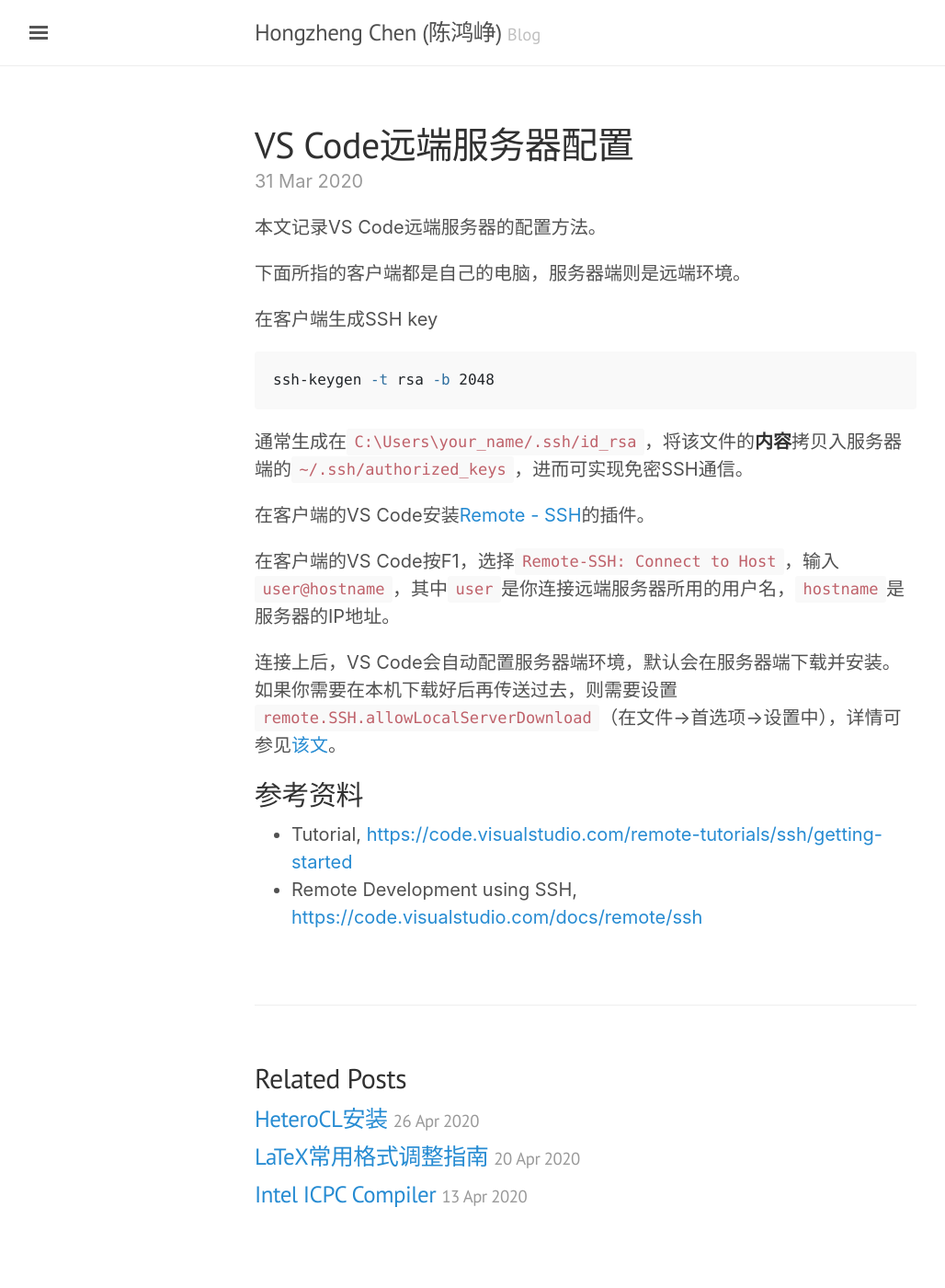
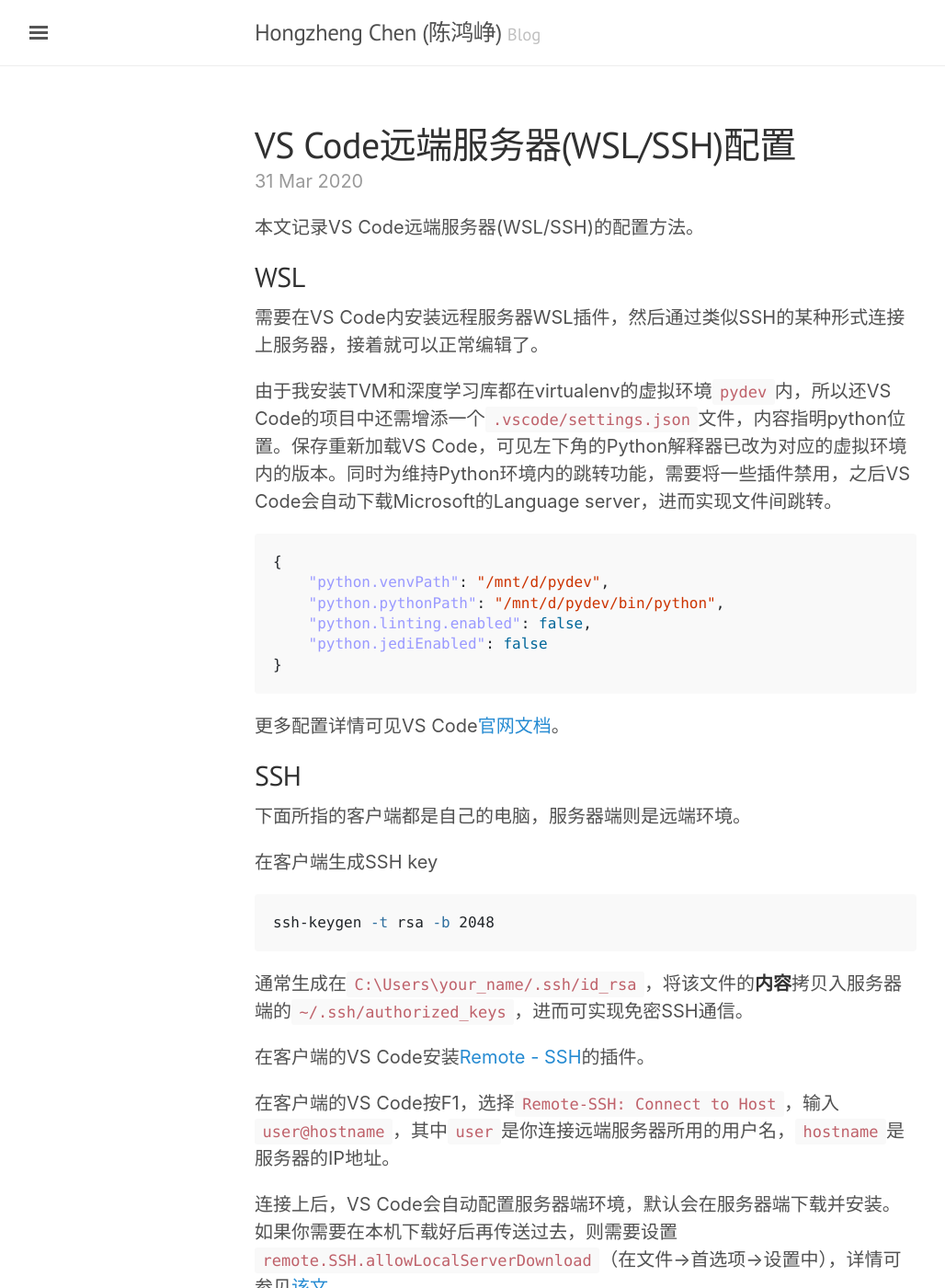
Before and after one commit to Ewenwan/chhzh123.github.io, a Jekyll site: the page built from _posts/2020-03-31-vscode-ssh-server.md, in a window 1280 px wide and 1400 px high. Shown: the whole window at 92% size, without its empty margins (3-1031 px from the left). Built offline with Jekyll 4.4.1, drawn with Linux system fonts in a browser that asks for light colours; nearby versions of some CDN libraries; comment, search, counter and statistics services are not loaded.

Commit message:
[blog] Update VS Code WSL/SSH

````diff
--- a/_posts/2020-03-31-vscode-ssh-server.md
+++ b/_posts/2020-03-31-vscode-ssh-server.md
@@ -1,13 +1,30 @@
 ---
 layout: post
-title: VS Code远端服务器配置
+title: VS Code远端服务器(WSL/SSH)配置
 tag: [tools]
 ---
 
-本文记录VS Code远端服务器的配置方法。
+本文记录VS Code远端服务器(WSL/SSH)的配置方法。
 
 <!--more-->
 
+## WSL
+需要在VS Code内安装远程服务器WSL插件，然后通过类似SSH的某种形式连接上服务器，接着就可以正常编辑了。
+
+由于我安装TVM和深度学习库都在virtualenv的虚拟环境`pydev`内，所以还VS Code的项目中还需增添一个`.vscode/settings.json`文件，内容指明python位置。保存重新加载VS Code，可见左下角的Python解释器已改为对应的虚拟环境内的版本。同时为维持Python环境内的跳转功能，需要将一些插件禁用，之后VS Code会自动下载Microsoft的Language server，进而实现文件间跳转。
+
+```json
+{
+    "python.venvPath": "/mnt/d/pydev",
+    "python.pythonPath": "/mnt/d/pydev/bin/python",
+    "python.linting.enabled": false,
+    "python.jediEnabled": false
+}
+```
+
+更多配置详情可见VS Code[官网文档](https://code.visualstudio.com/docs/python/environments#_where-the-extension-looks-for-environments)。
+
+## SSH
 下面所指的客户端都是自己的电脑，服务器端则是远端环境。
 
 在客户端生成SSH key
````
Also changed, not shown: _posts/2020-03-17-tvm-installation.md (+1 -12 lines).
